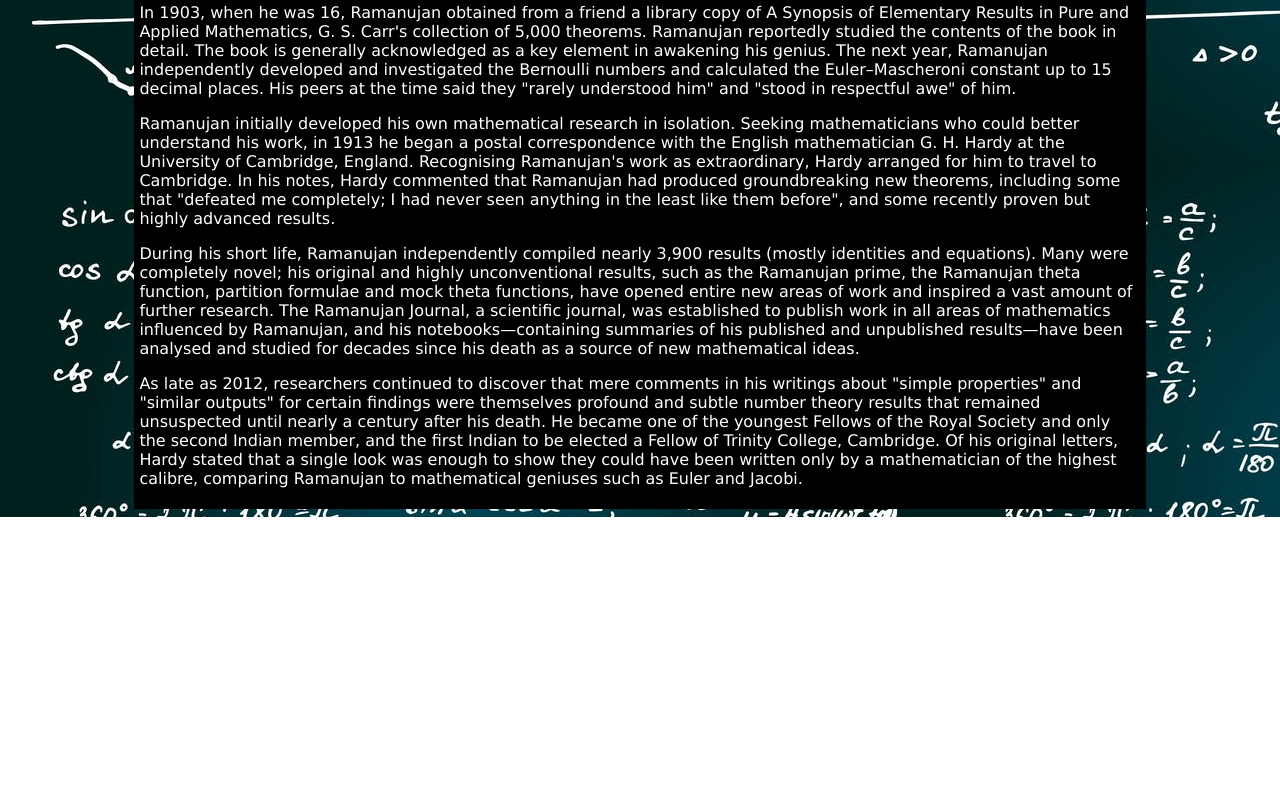
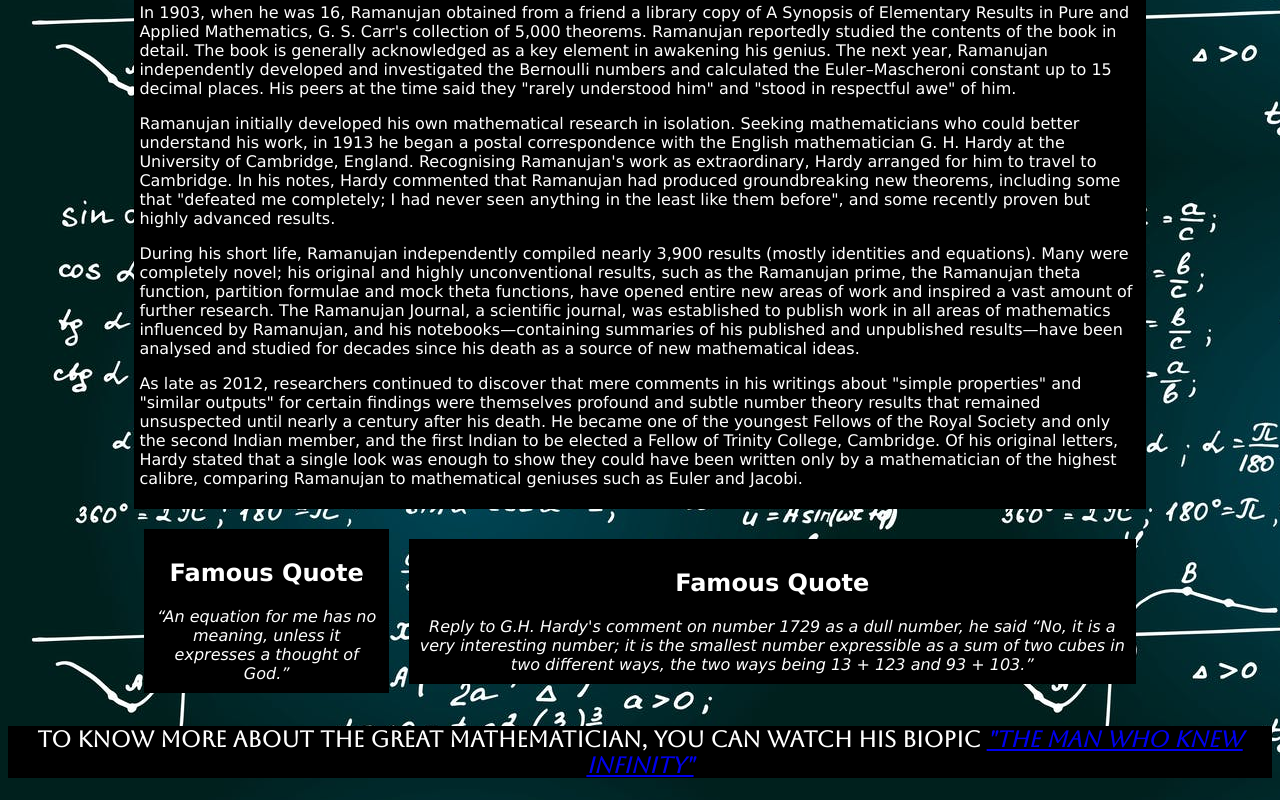
Before and after one commit to Raghav1999/tribute, a plain HTML site: page index.html in a window 1280 px wide. Shown: the part 1070-1870 px from the top of the page. Before the commit the page ends 1587 px from the top, so only its background shows below. Drawn offline with Linux system fonts and the light colour scheme; files whose address does not match are found by name.

Commit message:
Improved UX, especially on mobile devices

```diff
--- a/index.html
+++ b/index.html
@@ -2,6 +2,8 @@
 <html>
 
 <head>
+    <meta charset="UTF-8">
+    <meta name="viewport" content="width=device-width, initial-scale=1">
     <title>Srinivasa Ramanujan</title>
     <link rel="stylesheet" href="main.css">
 </head>
@@ -83,10 +85,18 @@
                 Ramanujan to mathematical geniuses such as Euler and Jacobi.
             </p>
         </div>
-        <div>
-
+        <div class="quotes">
+            <div class="quote">
+                <h2 class="">Famous Quote</h2>
+                <em>“An equation for me has no meaning, unless it expresses a thought of God.”</em>
+            </div>
+            <div class="quote">
+                <h2 class="">Famous Quote</h2>
+                <em>Reply to G.H. Hardy's comment on number 1729 as a dull number, he said “No, it is a very interesting number; it is the smallest number expressible as a sum of two cubes in two different ways, the two ways being 13 + 123 and 93 + 103.”</em>
+            </div>
         </div>
     </main>
+    <footer><h3>To know more about The Great Mathematician, you can watch his biopic <a href="https://www.imdb.com/title/tt0787524/"><em>"The Man Who Knew Infinity"</em></a></h3></footer>
 </body>
 
 </html>
--- a/main.css
+++ b/main.css
@@ -3,8 +3,10 @@
     src: url(fonts/Aboreto-Regular.ttf);
 }
 
-@media screen {
-
+@media screen and (max-width: 800px) {
+    .quotes {
+        flex-direction: column;
+    }
 }
 
 body {
@@ -13,7 +15,7 @@ body {
     background-repeat: repeat;
 }
 
-header {
+header, footer {
     font-family: aboreto,Verdana, Geneva, Tahoma, sans-serif;
     text-align: center;
     position: sticky;
@@ -36,3 +38,29 @@ header {
     color: white;
     background-color: black;
 }
+
+.intro > h2 {
+    text-align: center;
+}
+
+.quotes {
+    display: flex;
+    width: 80%;
+    margin-left: 10%;
+    margin-right: 10%;
+    margin-top: 10px;
+    margin-bottom: 10px;
+    align-items:center;
+    /* flex-direction: row; */
+    flex-wrap: nowrap;
+    justify-content:center;
+    text-align: center;
+}
+
+.quote {
+    padding: 10px;
+    background-color: black;
+    color: white;
+    /* margin-top: 10px; */
+    margin: 10px;
+}
```
